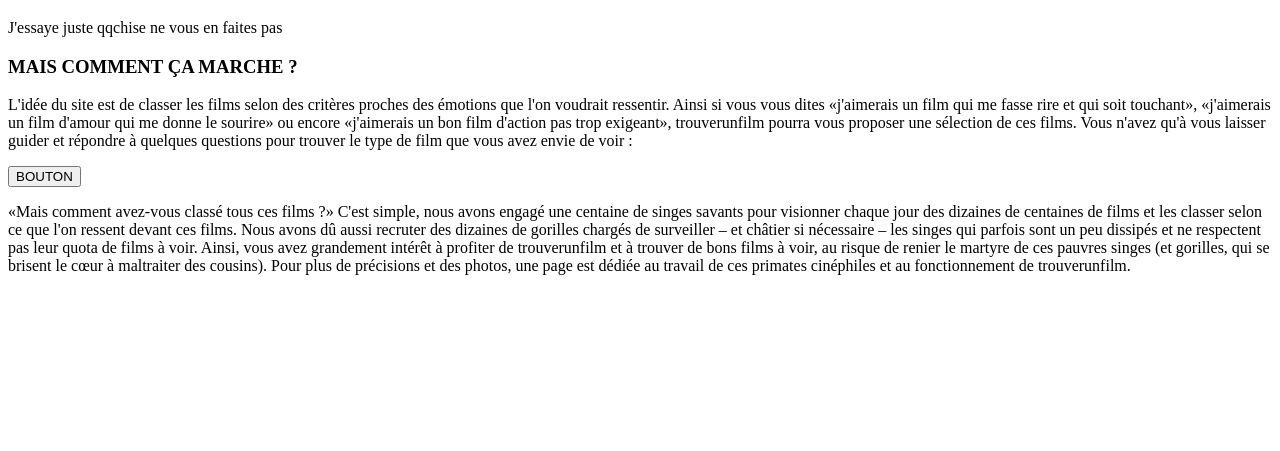
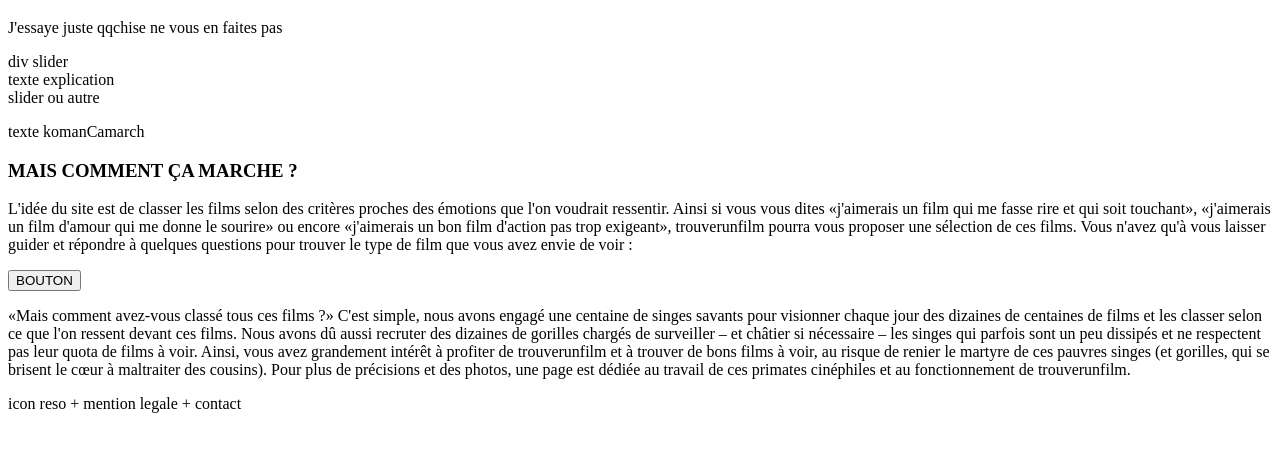
Before and after one commit to Barbierdamien/MoView, a plain HTML site: page index.html in a window 1280 px wide. Shown: the part 347-798 px from the top of the page. Drawn offline with Linux system fonts and the light colour scheme.

Commit message:
Update index.html
bones

```diff
--- a/index.html
+++ b/index.html
@@ -17,6 +17,7 @@
             <li>Suggestion</li>
         </ul>
     </header>
+    <main></main>
         <div class="menuBarre">
             <a id="suggest" href="#">
              <div class="icon">
@@ -28,7 +29,11 @@
             <h1>Welcome and Bienvenue</h1>
             <p>J'essaye juste qqchise ne vous en faites pas</p>
         </div>
+        <div>div slider</div>
+        <div>texte explication</div>
+        <div>slider ou autre</div>
         <div>
+            <p>texte komanCamarch</p>
             <h3>MAIS COMMENT ÇA MARCHE ?</h3>
             <p>L'idée du site est de classer les films selon des critères proches des émotions que l'on voudrait ressentir. Ainsi si vous vous dites «j'aimerais un film qui me fasse rire et qui soit touchant», «j'aimerais un film d'amour qui me donne le sourire»
                 ou encore «j'aimerais un bon film d'action pas trop exigeant», trouverunfilm pourra vous proposer une sélection de ces films. Vous n'avez qu'à vous laisser guider et répondre à quelques questions pour trouver le type de film que vous avez
@@ -39,6 +44,10 @@
                 et à trouver de bons films à voir, au risque de renier le martyre de ces pauvres singes (et gorilles, qui se brisent le cœur à maltraiter des cousins). Pour plus de précisions et des photos, une page est dédiée au travail de ces primates cinéphiles
                 et au fonctionnement de trouverunfilm.</p>
         </div>
+    </main>
+    <footer>
+        <p>icon reso + mention legale + contact</p>
+    </footer>
 </body>
 
 </html>
```
Lines whose indentation alone changed are shown as unchanged.
